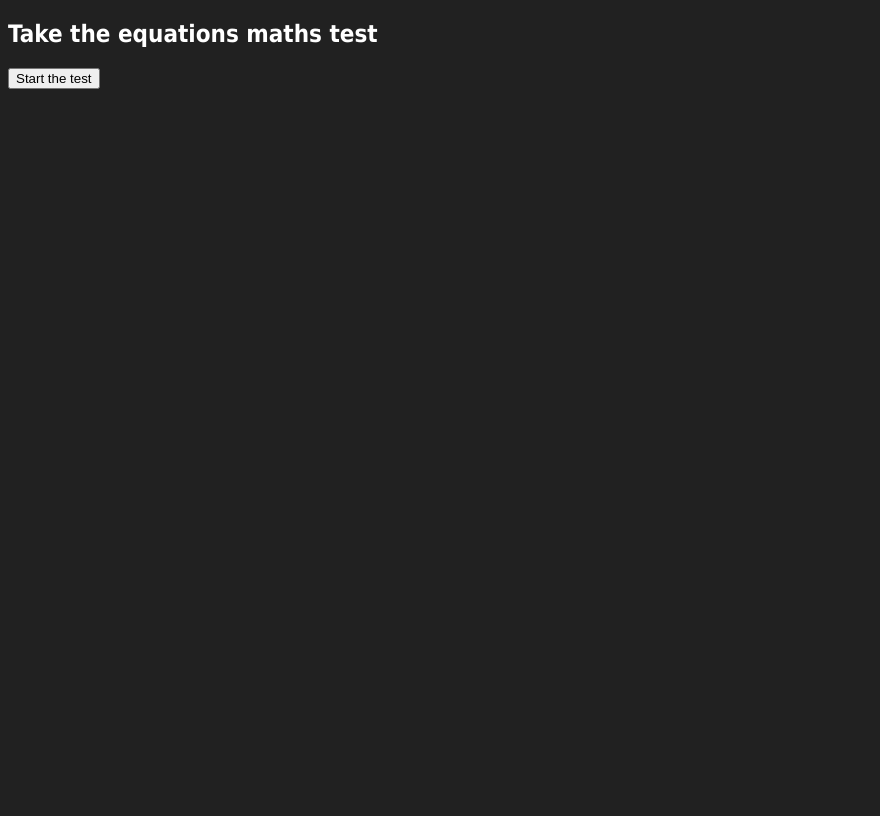
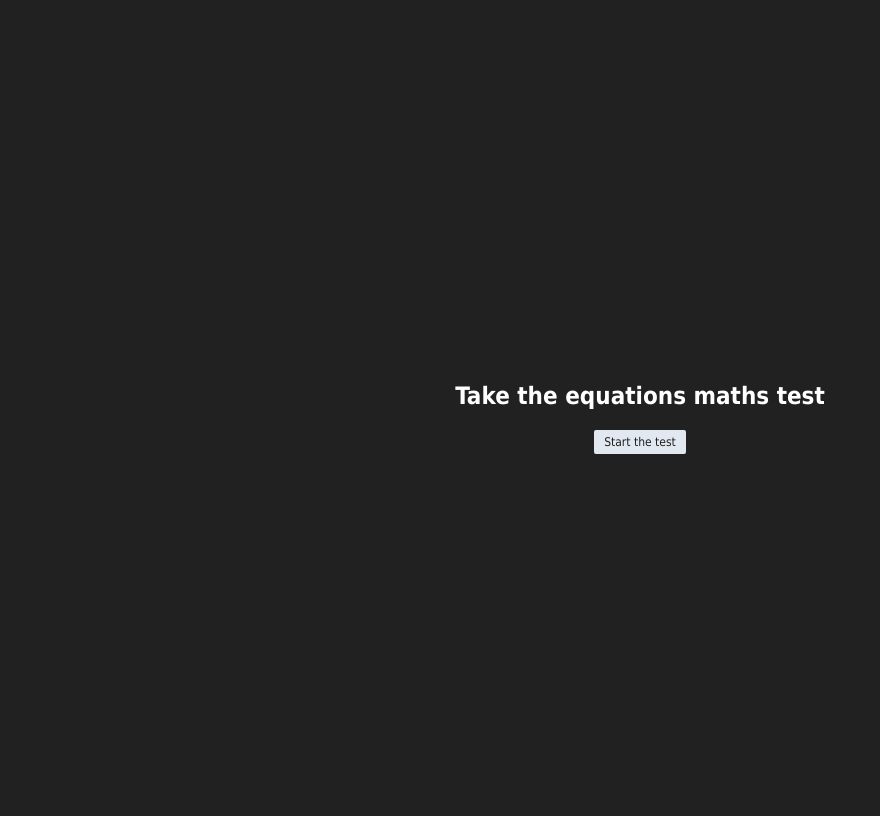
Before and after one commit to joe-willmott/maths-test, a Flask app: page / in a window 1280 px wide. Shown: the whole page, without its empty margins (0-880 px from the left). Before the commit the page ends 89 px from the top, so only its background shows below. Run offline with Flask 3, Linux system fonts and the light colour scheme.

Commit message:
Added container div and more stylings. Quiz now appears in center of page and the buttons are more visually appealing

```diff
--- a/static/styles.css
+++ b/static/styles.css
@@ -1,9 +1,28 @@
 body {
+    height: 100vh;
     background-color: #212121;
     color: white;
     font-family: 'Tahoma';
+    justify-content: center;
+    align-items: center;
+    display: flex;
+}
+
+.container {
+    text-align: center;
 }
 
 a {
     color: white;
 }
+
+button {
+    background-color: #e2e8f0;
+    border: none;
+    border-radius: 2px;
+    padding: 5px 10px;
+    text-align: center;
+    font-size: 12px;
+    font-family: 'Tahoma';
+    color: #212121;
+}
--- a/templates/index.html
+++ b/templates/index.html
@@ -6,9 +6,11 @@
     </head>
 
     <body>
-        <h2>Take the equations maths test</h2>
-        <form action="{{url_for('question')}}" method="GET">
-            <button type="submit">Start the test</button>
-        </form>
+        <div class="container">
+            <h2>Take the equations maths test</h2>
+            <form action="{{url_for('question')}}" method="GET">
+                <button type="submit">Start the test</button>
+            </form>
+        </div>
     </body>
 </html>
--- a/templates/question.html
+++ b/templates/question.html
@@ -6,6 +6,7 @@
     </head>
 
     <body>
+        <div class="container">
             <h2>What is the value of x:</h2>
             <p>{{question}}</p>
             <form method="POST">
@@ -13,5 +14,6 @@
                 <button type="submit">Submit</button>
             </form>
             <p>{{feedback}}</p>
+        </div>
     </body>
 </html>
```
Also changed, not shown: templates/result.html (+5 -3 lines). Lines whose indentation alone changed are shown as unchanged.
